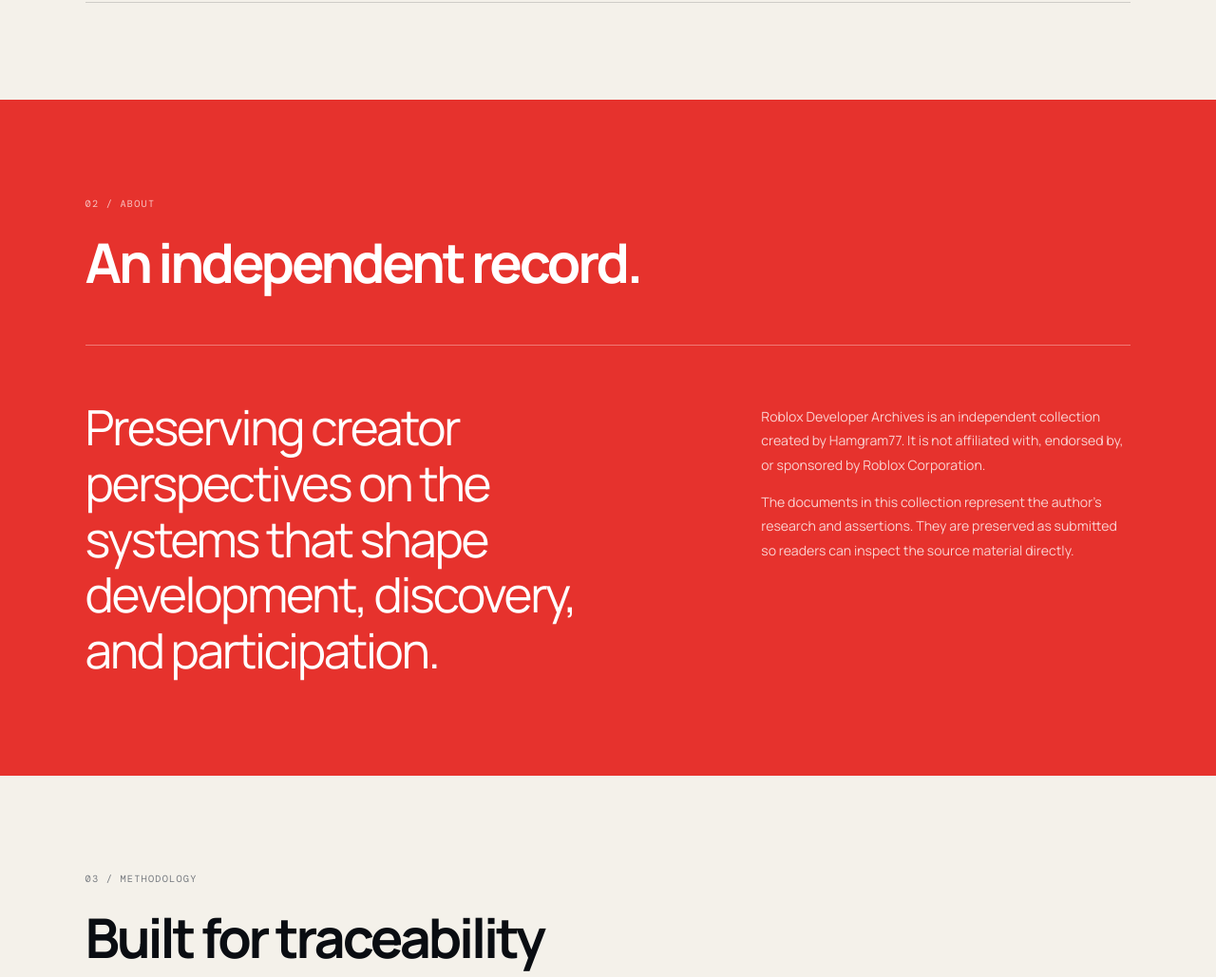
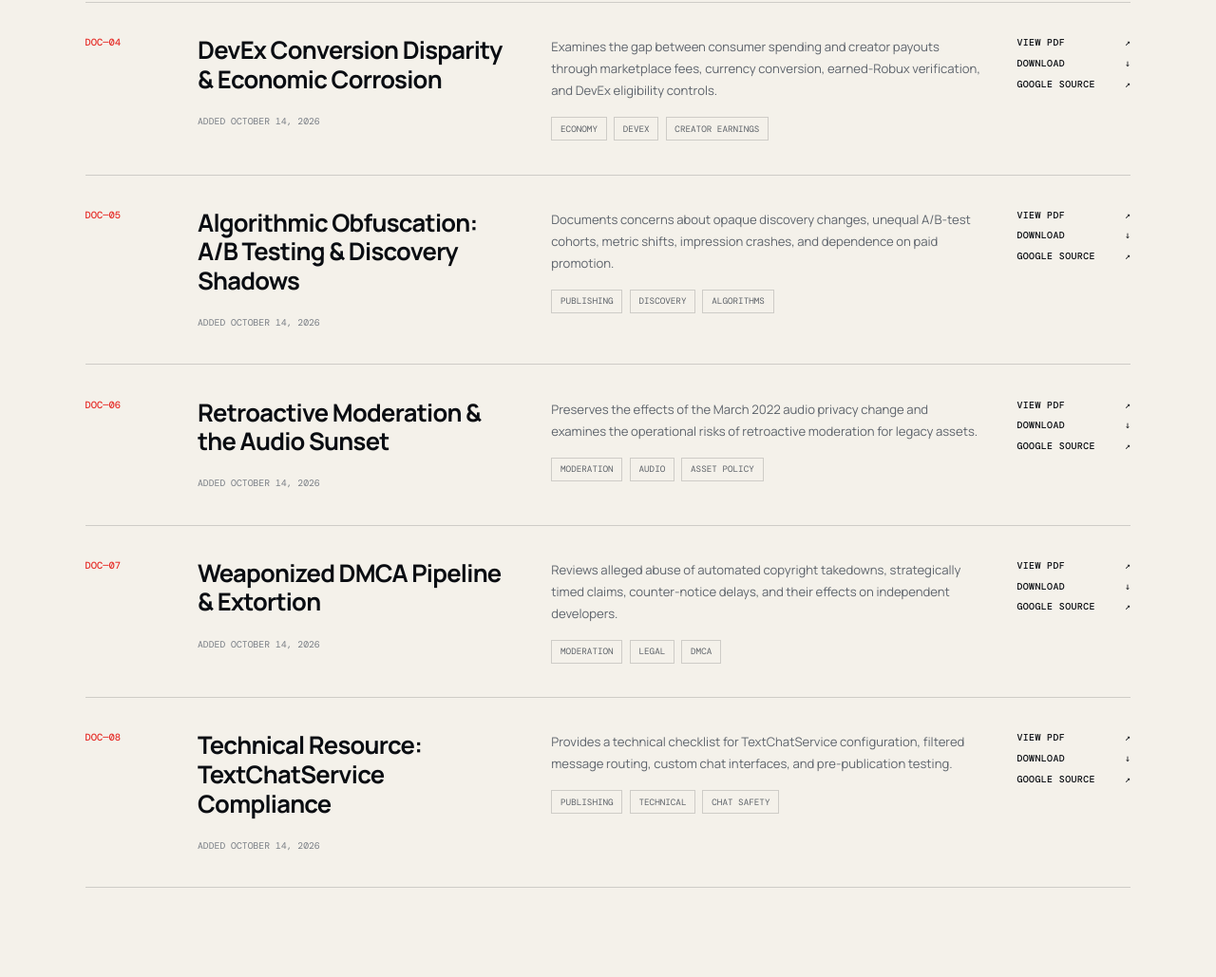
Before and after one commit to Hamgram77/roblox-secret-archives, a plain HTML site: page index.html in a window 1280 px wide. Shown: the part 1716-2745 px from the top of the page at 95% size. Drawn offline with nearby package versions, Linux system fonts and the light colour scheme; a web font is replaced by a local one.

Commit message:
Expand archive to eight PDF records
Add five newly shared Drive documents to the catalog and update the record count.

```diff
--- a/app.js
+++ b/app.js
@@ -25,6 +25,51 @@
     tags: ["moderation", "reporting", "automation"],
     pdf: "archive/documents/03-roblox-automated-reporting-flaws.pdf",
     source: "https://docs.google.com/document/d/1BgnrDcPA6U2I2ksVx61vCr9KLHTUAYSVe8cvHE0KsvM/edit",
+  },
+  {
+    number: "04",
+    title: "DevEx Conversion Disparity & Economic Corrosion",
+    date: "October 14, 2026",
+    description: "Examines the gap between consumer spending and creator payouts through marketplace fees, currency conversion, earned-Robux verification, and DevEx eligibility controls.",
+    tags: ["economy", "devex", "creator earnings"],
+    pdf: "archive/documents/04-devex-conversion-disparity-economic-corrosion.pdf",
+    source: "https://docs.google.com/document/d/1urqbMlOSDuBI-pk64XLS-sUKCqMxPKG4N-2012rui9I/edit",
+  },
+  {
+    number: "05",
+    title: "Algorithmic Obfuscation: A/B Testing & Discovery Shadows",
+    date: "October 14, 2026",
+    description: "Documents concerns about opaque discovery changes, unequal A/B-test cohorts, metric shifts, impression crashes, and dependence on paid promotion.",
+    tags: ["publishing", "discovery", "algorithms"],
+    pdf: "archive/documents/05-algorithmic-obfuscation-ab-testing.pdf",
+    source: "https://docs.google.com/document/d/1Qgq1DKEP7BUdKyJFYID1Veh56XUz3xv70p3_h99wmDU/edit",
+  },
+  {
+    number: "06",
+    title: "Retroactive Moderation & the Audio Sunset",
+    date: "October 14, 2026",
+    description: "Preserves the effects of the March 2022 audio privacy change and examines the operational risks of retroactive moderation for legacy assets.",
+    tags: ["moderation", "audio", "asset policy"],
+    pdf: "archive/documents/06-retroactive-moderation-audio-sunset.pdf",
+    source: "https://docs.google.com/document/d/1qZNupm95cmOVX5r6Oh5w-ZF44dIyM_4-WJ5j6KvUWhQ/edit",
+  },
+  {
+    number: "07",
+    title: "Weaponized DMCA Pipeline & Extortion",
+    date: "October 14, 2026",
+    description: "Reviews alleged abuse of automated copyright takedowns, strategically timed claims, counter-notice delays, and their effects on independent developers.",
+    tags: ["moderation", "legal", "dmca"],
+    pdf: "archive/documents/07-weaponized-dmca-pipeline-extortion.pdf",
+    source: "https://docs.google.com/document/d/15Gga-Yj7V7S27KOzotroATtz5JXmRuSTVCXnzJvyGso/edit",
+  },
+  {
+    number: "08",
+    title: "Technical Resource: TextChatService Compliance",
+    date: "October 14, 2026",
+    description: "Provides a technical checklist for TextChatService configuration, filtered message routing, custom chat interfaces, and pre-publication testing.",
+    tags: ["publishing", "technical", "chat safety"],
+    pdf: "archive/documents/08-textchatservice-compliance.pdf",
+    source: "https://docs.google.com/document/d/1NlWPsZ2KjcSQWL2jXr2XvZaNO-Cdx13JEyh0P4TU7U8/edit",
   },
 ];
 
--- a/index.html
+++ b/index.html
@@ -52,7 +52,7 @@
         <aside class="hero-index" aria-label="Archive summary">
           <div class="status-line"><span></span> Archive online</div>
           <dl>
-            <div><dt>Records</dt><dd id="record-count">03</dd></div>
+            <div><dt>Records</dt><dd id="record-count">08</dd></div>
             <div><dt>Topics</dt><dd>04</dd></div>
             <div><dt>Updated</dt><dd>Oct 2026</dd></div>
           </dl>
@@ -85,7 +85,7 @@
         </div>
 
         <div class="result-meta" aria-live="polite">
-          <span id="result-count">Showing 3 records</span>
+          <span id="result-count">Showing 8 records</span>
           <span>Sorted by document number</span>
         </div>
 
```
